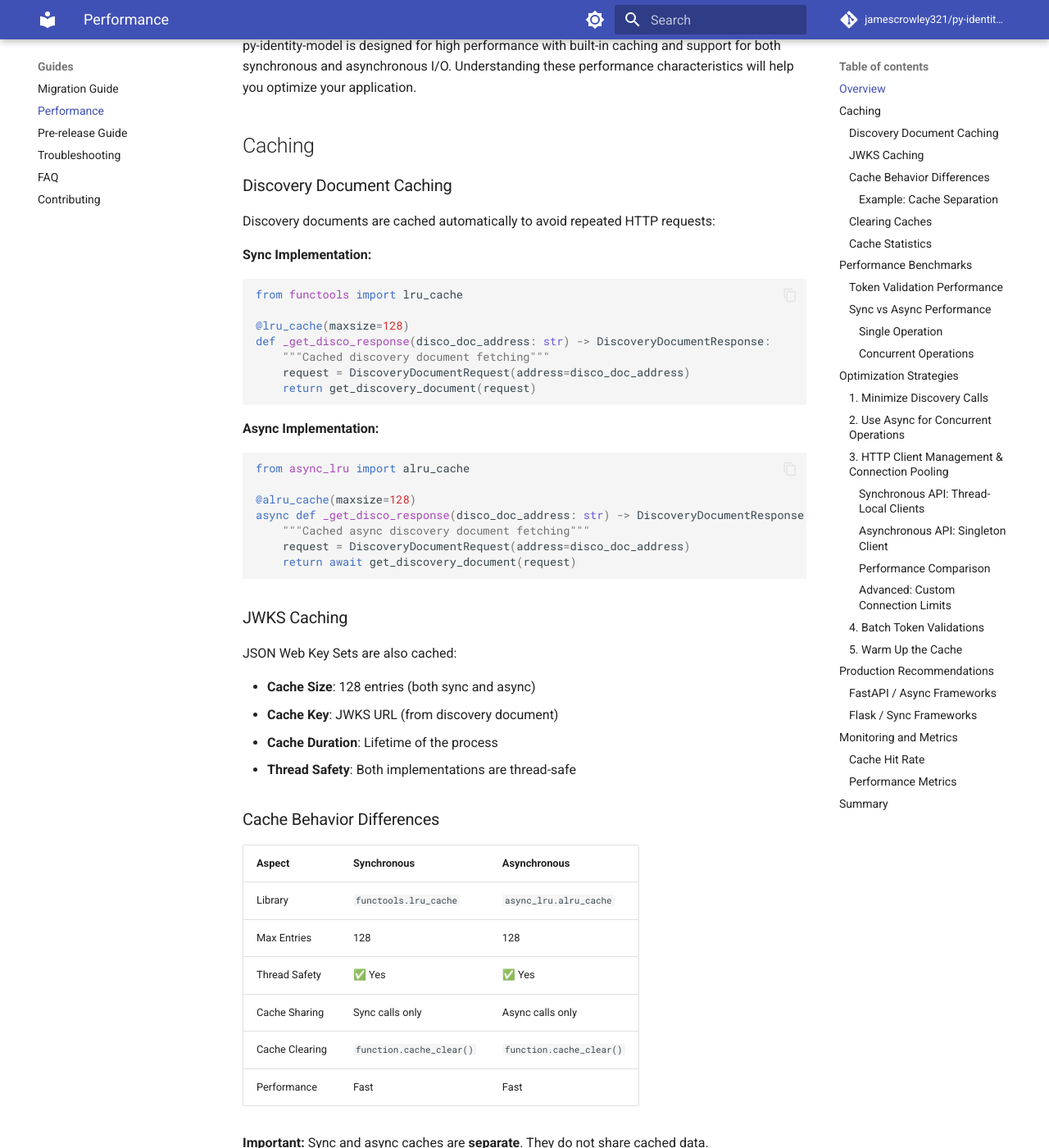
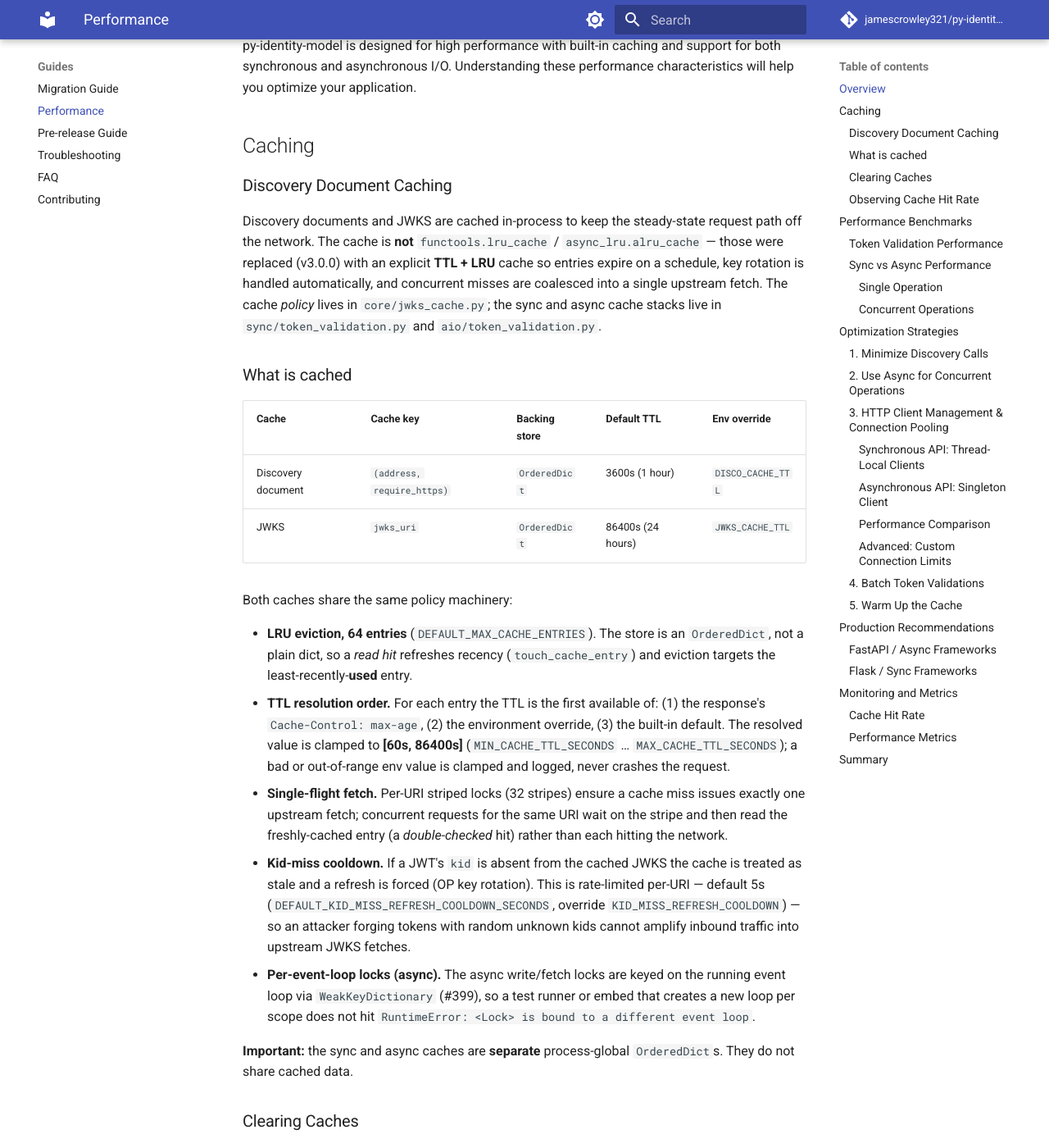
Before and after one commit to jamescrowley321/py-identity-model, an MkDocs documentation site: the page built from docs/performance.md, in a window 1280 px wide and 1400 px high, scrolled down 327 px. Shown: the whole window at 82% size. Built offline with MkDocs 1.6.1 and Material for MkDocs 9.7.7, drawn with Linux system fonts in a browser that asks for light colours; comment, search, counter and statistics services are not loaded; some of the changed text lies outside the part shown.

Commit message:
docs(performance): correct stale lru_cache/cache_info docs to TTL-LRU reality
The caching section documented functools.lru_cache /
async_lru.alru_cache(maxsize=128) with cache_info()/cache_clear() APIs
that no longer exist. Rewrite it to describe the real TTL + LRU stack
(core/jwks_cache.py policy + the async _disco_cache/_jwks_cache):
64-entry LRU, TTL resolution order (Cache-Control max-age > env >
default, clamped [60s, 86400s]), 32-stripe single-flight fetch, 5s
per-URI kid-miss cooldown, and per-event-loop WeakKeyDictionary locks.
Replace the fictional cache_info()/cache_clear() examples with the
async clear_*_cache() helpers and the new
get_cache_counters().snapshot() observability surface.

Refs #462

````diff
--- a/docs/performance.md
+++ b/docs/performance.md
@@ -10,112 +10,108 @@ py-identity-model is designed for high performance with built-in caching and sup
 
 ### Discovery Document Caching
 
-Discovery documents are cached automatically to avoid repeated HTTP requests:
+Discovery documents and JWKS are cached in-process to keep the steady-state
+request path off the network. The cache is **not** `functools.lru_cache` /
+`async_lru.alru_cache` — those were replaced (v3.0.0) with an explicit
+**TTL + LRU** cache so entries expire on a schedule, key rotation is handled
+automatically, and concurrent misses are coalesced into a single upstream
+fetch. The cache *policy* lives in `core/jwks_cache.py`; the sync and async
+cache stacks live in `sync/token_validation.py` and `aio/token_validation.py`.
 
-**Sync Implementation:**
-```python
-from functools import lru_cache
+### What is cached
 
-@lru_cache(maxsize=128)
-def _get_disco_response(disco_doc_address: str) -> DiscoveryDocumentResponse:
-    """Cached discovery document fetching"""
-    request = DiscoveryDocumentRequest(address=disco_doc_address)
-    return get_discovery_document(request)
-```
+| Cache | Cache key | Backing store | Default TTL | Env override |
+|-------|-----------|---------------|-------------|--------------|
+| Discovery document | `(address, require_https)` | `OrderedDict` | 3600s (1 hour) | `DISCO_CACHE_TTL` |
+| JWKS | `jwks_uri` | `OrderedDict` | 86400s (24 hours) | `JWKS_CACHE_TTL` |
 
-**Async Implementation:**
-```python
-from async_lru import alru_cache
+Both caches share the same policy machinery:
 
-@alru_cache(maxsize=128)
-async def _get_disco_response(disco_doc_address: str) -> DiscoveryDocumentResponse:
-    """Cached async discovery document fetching"""
-    request = DiscoveryDocumentRequest(address=disco_doc_address)
-    return await get_discovery_document(request)
-```
+- **LRU eviction, 64 entries** (`DEFAULT_MAX_CACHE_ENTRIES`). The store is an
+  `OrderedDict`, not a plain dict, so a *read hit* refreshes recency
+  (`touch_cache_entry`) and eviction targets the least-recently-**used** entry.
+- **TTL resolution order.** For each entry the TTL is the first available of:
+  (1) the response's `Cache-Control: max-age`, (2) the environment override,
+  (3) the built-in default. The resolved value is clamped to
+  **[60s, 86400s]** (`MIN_CACHE_TTL_SECONDS` … `MAX_CACHE_TTL_SECONDS`); a bad
+  or out-of-range env value is clamped and logged, never crashes the request.
+- **Single-flight fetch.** Per-URI striped locks (32 stripes) ensure a cache
+  miss issues exactly one upstream fetch; concurrent requests for the same URI
+  wait on the stripe and then read the freshly-cached entry (a
+  *double-checked* hit) rather than each hitting the network.
+- **Kid-miss cooldown.** If a JWT's `kid` is absent from the cached JWKS the
+  cache is treated as stale and a refresh is forced (OP key rotation). This is
+  rate-limited per-URI — default 5s (`DEFAULT_KID_MISS_REFRESH_COOLDOWN_SECONDS`,
+  override `KID_MISS_REFRESH_COOLDOWN`) — so an attacker forging tokens with
+  random unknown kids cannot amplify inbound traffic into upstream JWKS fetches.
+- **Per-event-loop locks (async).** The async write/fetch locks are keyed on
+  the running event loop via `WeakKeyDictionary` (#399), so a test runner or
+  embed that creates a new loop per scope does not hit
+  `RuntimeError: <Lock> is bound to a different event loop`.
 
-### JWKS Caching
-
-JSON Web Key Sets are also cached:
-
-- **Cache Size**: 128 entries (both sync and async)
-- **Cache Key**: JWKS URL (from discovery document)
-- **Cache Duration**: Lifetime of the process
-- **Thread Safety**: Both implementations are thread-safe
-
-### Cache Behavior Differences
-
-| Aspect | Synchronous | Asynchronous |
-|--------|-------------|--------------|
-| Library | `functools.lru_cache` | `async_lru.alru_cache` |
-| Max Entries | 128 | 128 |
-| Thread Safety | ✅ Yes | ✅ Yes |
-| Cache Sharing | Sync calls only | Async calls only |
-| Cache Clearing | `function.cache_clear()` | `function.cache_clear()` |
-| Performance | Fast | Fast |
-
-**Important:** Sync and async caches are **separate**. They do not share cached data.
-
-#### Example: Cache Separation
-
-```python
-from py_identity_model import get_discovery_document as sync_disco
-from py_identity_model.aio import get_discovery_document as async_disco
-from py_identity_model import DiscoveryDocumentRequest
-
-# First call - fetches from network (sync cache)
-disco = sync_disco(DiscoveryDocumentRequest(address="https://..."))
-
-# Second call - uses sync cache (fast)
-disco = sync_disco(DiscoveryDocumentRequest(address="https://..."))
-
-# Async call - fetches from network again (separate cache!)
-disco = await async_disco(DiscoveryDocumentRequest(address="https://..."))
-
-# Second async call - uses async cache (fast)
-disco = await async_disco(DiscoveryDocumentRequest(address="https://..."))
-```
+**Important:** the sync and async caches are **separate** process-global
+`OrderedDict`s. They do not share cached data.
 
 ### Clearing Caches
 
-You can manually clear caches if needed:
+Use the public cache-clear helpers. **Breaking change (v3.0.0):** the async
+helpers are now `async def` — they acquire the cache write lock before
+clearing so a fetch in flight can't write its result back into a "cleared"
+cache — so callers must `await` them.
 
 ```python
-from py_identity_model.sync.token_validation import _get_disco_response, _get_jwks_response
+# Sync
+from py_identity_model import clear_discovery_cache, clear_jwks_cache
 
-# Clear discovery document cache
-_get_disco_response.cache_clear()
-
-# Clear JWKS cache
-_get_jwks_response.cache_clear()
+clear_discovery_cache()
+clear_jwks_cache()
 ```
 
-For async:
 ```python
-from py_identity_model.aio.token_validation import _get_disco_response, _get_jwks_response
+# Async — must be awaited
+from py_identity_model.aio import clear_discovery_cache, clear_jwks_cache
 
-# Clear async discovery document cache
-_get_disco_response.cache_clear()
-
-# Clear async JWKS cache
-_get_jwks_response.cache_clear()
+await clear_discovery_cache()
+await clear_jwks_cache()
 ```
 
-### Cache Statistics
+There is no `_get_disco_response.cache_clear()` / `.cache_info()` — those are
+`functools.lru_cache` APIs and the cache no longer uses `lru_cache`.
 
-You can inspect cache performance:
+### Observing Cache Hit Rate
+
+The cache exposes lightweight per-process counters via
+`core/cache_metrics.py`, re-exported at the top level. Read a `snapshot()` and
+compute whatever rate you need:
 
 ```python
-from py_identity_model.sync.token_validation import _get_disco_response
+from py_identity_model import get_cache_counters
 
-# Get cache statistics
-info = _get_disco_response.cache_info()
-print(f"Hits: {info.hits}")
-print(f"Misses: {info.misses}")
-print(f"Size: {info.currsize}")
-print(f"Max Size: {info.maxsize}")
-print(f"Hit Rate: {info.hits / (info.hits + info.misses) * 100:.2f}%")
+snap = get_cache_counters().snapshot()
+# {'disco_hits': ..., 'disco_misses': ..., 'jwks_hits': ...,
+#  'jwks_misses': ..., 'jwks_refreshes': ...}
+
+jwks_total = snap["jwks_hits"] + snap["jwks_misses"]
+jwks_hit_rate = snap["jwks_hits"] / jwks_total if jwks_total else 0.0
 ```
+
+Semantics:
+
+- **hit** — request served from a fresh cached entry (no upstream call);
+  **miss** — request that had to fetch from upstream;
+  **refresh** — a *forced* upstream JWKS re-fetch (kid-miss or
+  signature-failure key-rotation recovery). A refresh that coalesces onto
+  another coroutine's in-flight fetch does no upstream work and is not counted.
+- Counters currently cover the **async** cache paths
+  (`_get_disco_response` / `_get_cached_jwks` / `_refresh_jwks`). The sync
+  stack uses the same TTL/LRU structure but is not yet instrumented.
+- Counters are **per-process**. Under `uvicorn --workers N` each worker keeps
+  its own tally — aggregate snapshots across workers for a fleet-wide rate.
+- The injected-`http_client` path bypasses the caches entirely and is
+  deliberately **not** counted (it performs no caching, so a hit rate over it
+  would be meaningless).
+- `get_cache_counters().reset()` zeros every counter — useful for per-run
+  baselines and tests.
 
 ## Performance Benchmarks
 
@@ -518,25 +514,28 @@ Monitor cache performance in production:
 
 ```python
 import logging
-from py_identity_model.sync.token_validation import _get_disco_response
+from py_identity_model import get_cache_counters
 
 logger = logging.getLogger(__name__)
 
 def log_cache_stats():
     """Log cache statistics periodically."""
-    disco_info = _get_disco_response.cache_info()
+    snap = get_cache_counters().snapshot()
 
-    total = disco_info.hits + disco_info.misses
-    hit_rate = (disco_info.hits / total * 100) if total > 0 else 0
+    disco_total = snap["disco_hits"] + snap["disco_misses"]
+    disco_rate = (snap["disco_hits"] / disco_total * 100) if disco_total else 0
+    jwks_total = snap["jwks_hits"] + snap["jwks_misses"]
+    jwks_rate = (snap["jwks_hits"] / jwks_total * 100) if jwks_total else 0
 
     logger.info(
-        f"Discovery cache: {disco_info.hits} hits, "
-        f"{disco_info.misses} misses, "
-        f"{hit_rate:.1f}% hit rate, "
-        f"{disco_info.currsize}/{disco_info.maxsize} entries"
+        f"Discovery cache: {snap['disco_hits']} hits, "
+        f"{snap['disco_misses']} misses, {disco_rate:.1f}% hit rate | "
+        f"JWKS cache: {snap['jwks_hits']} hits, {snap['jwks_misses']} misses, "
+        f"{snap['jwks_refreshes']} refreshes, {jwks_rate:.1f}% hit rate"
     )
 
-# Log every 1000 requests or periodically
+# Log every 1000 requests or periodically. Counters are per-process — aggregate
+# across workers for a fleet-wide rate.
 ```
 
 ### Performance Metrics
````
